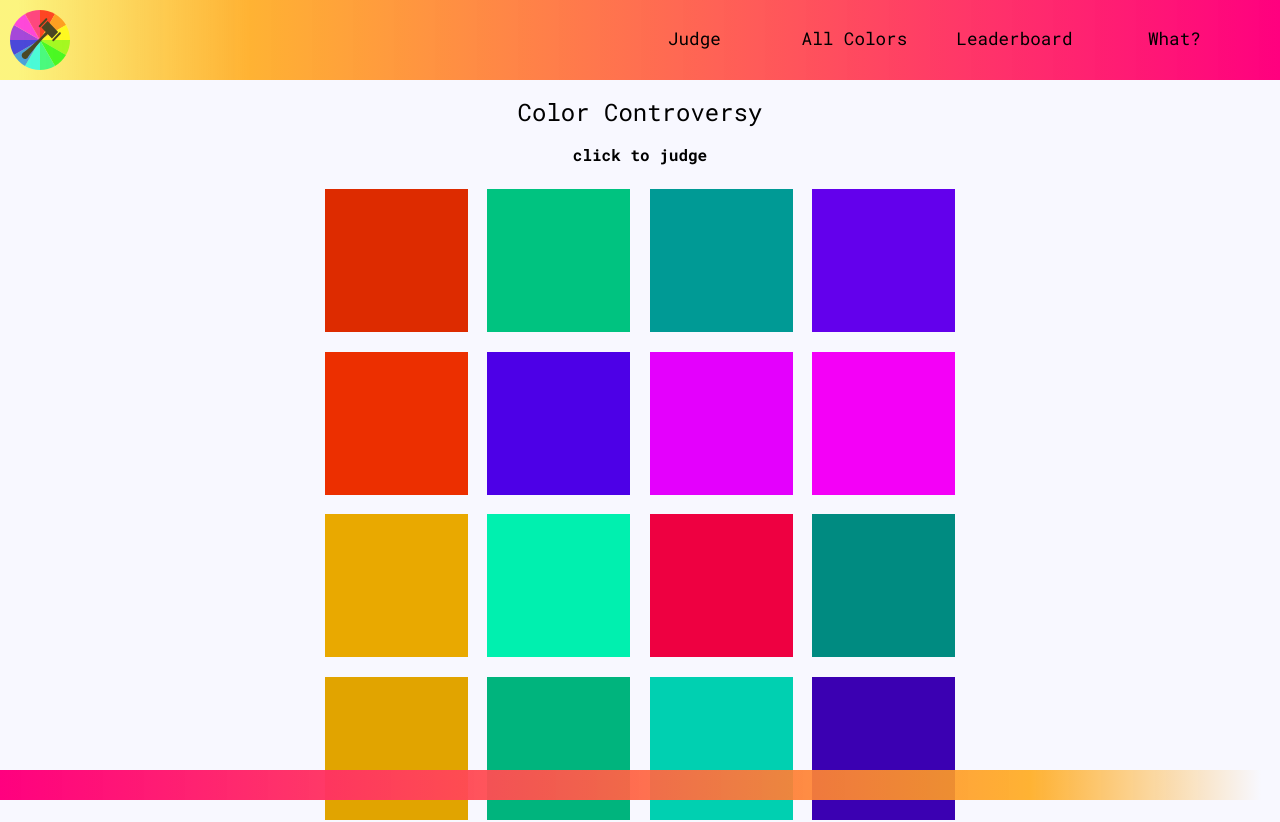
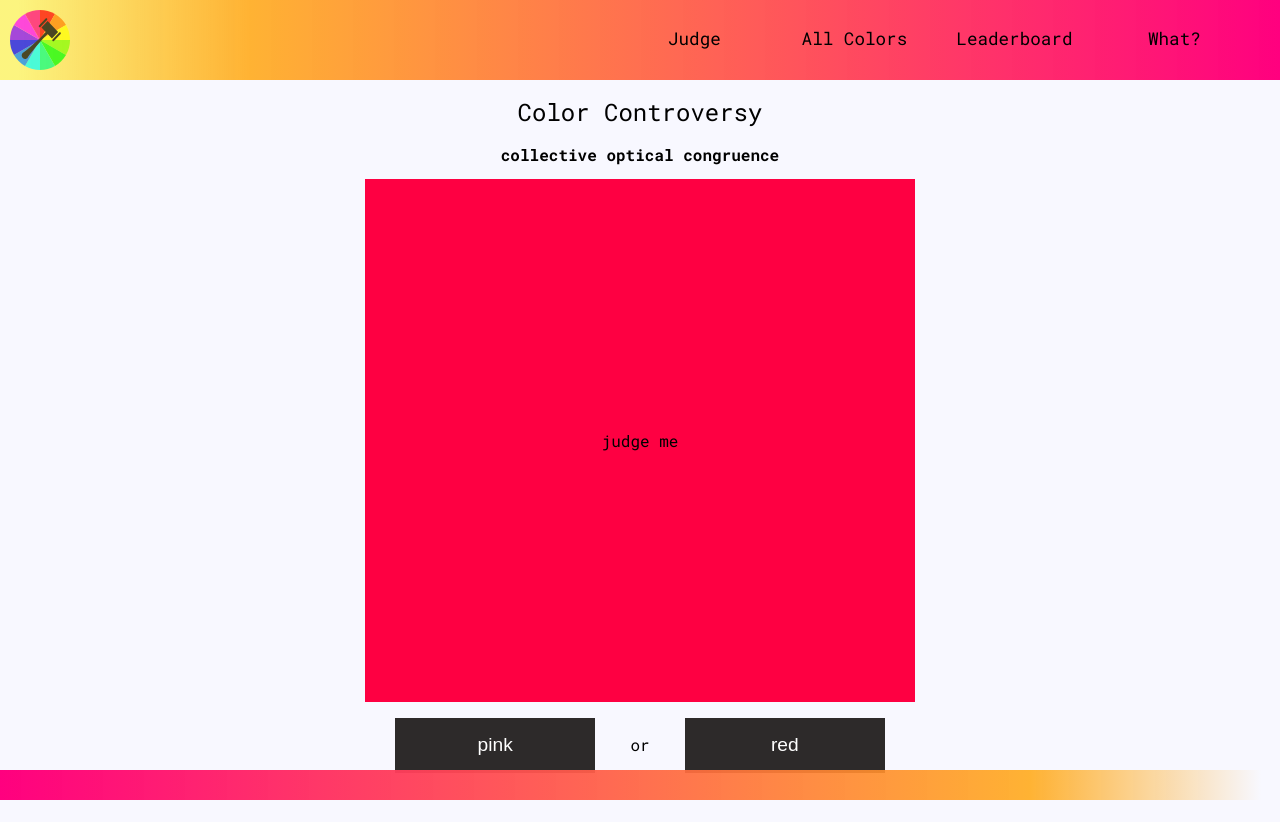
Before and after one commit to robinovitch61/color-controversy, a React (Create React App) app in the folder react-frontend/: page /colors in a window 1280 px wide. Shown: the top 822 px of the page. Built offline with nearby package versions, Linux system fonts and the light colour scheme.

Commit message:
fix subpage reloads being broken

```diff
--- a/react-frontend/public/index.html
+++ b/react-frontend/public/index.html
@@ -25,6 +25,8 @@
       Learn how to configure a non-root public URL by running `npm run build`.
     -->
     <title>Color Controversy</title>
+    <script data-goatcounter="https://stats.theleo.zone/count"
+            async src="//stats.theleo.zone/count.js"></script>
   </head>
   <body>
     <noscript>You need to enable JavaScript to run this app.</noscript>
--- a/react-frontend/src/App.tsx
+++ b/react-frontend/src/App.tsx
@@ -1,28 +1,43 @@
-import React from 'react';
+import React, { useState } from 'react';
 import './App.scss';
 import Nav from './components/Nav/Nav';
 import Judge from './components/Judge/Judge';
 import AllColors from './components/AllColors/AllColors';
 import Leaderboard from './components/Leaderboard/Leaderboard';
 import About from './components/About/About';
-import { BrowserRouter as Router, Switch, Route } from 'react-router-dom';
 import Footer from './components/Footer';
 import { StyledPageContent } from './style/style';
 
+export type Page = 'judge' | 'colors' | 'leaderboard' | 'what';
+
 function App() {
+  const [page, setPage] = useState<Page>('judge');
+  const [judgeKey, setJudgeKey] = useState(0);
+  const [judgeHex, setJudgeHex] = useState<string | null>(null);
+
+  const navigateToJudge = (hex?: string) => {
+    setJudgeHex(hex ?? null);
+    setJudgeKey((k) => k + 1);
+    setPage('judge');
+  };
+
+  const renderPage = () => {
+    switch (page) {
+      case 'colors': return <AllColors navigateToJudge={navigateToJudge} />;
+      case 'leaderboard': return <Leaderboard />;
+      case 'what': return <About />;
+      default: return <Judge key={judgeKey} initialHex={judgeHex} />;
+    }
+  };
+
   return (
-    <Router basename={process.env.PUBLIC_URL}>
+    <>
       <StyledPageContent>
-        <Nav />
-        <Switch>
-          <Route path='/' exact component={Judge} />
-          <Route path='/colors' component={AllColors} />
-          <Route path='/leaderboard' component={Leaderboard} />
-          <Route path='/what' component={About} />
-        </Switch>
+        <Nav setPage={setPage} currentPage={page} navigateToJudge={navigateToJudge} />
+        {renderPage()}
       </StyledPageContent>
       <Footer />
-    </Router>
+    </>
   );
 }
 
--- a/react-frontend/src/components/AllColors/AllColors.tsx
+++ b/react-frontend/src/components/AllColors/AllColors.tsx
@@ -11,7 +11,11 @@ async function getColors() {
   return colors.body;
 }
 
-function AllColors() {
+interface AllColorsProps {
+  navigateToJudge: (hex: string) => void;
+}
+
+function AllColors({ navigateToJudge }: AllColorsProps) {
   const [colors, setColors] = useState(['']);
 
   const updateColors = () => {
@@ -30,7 +34,7 @@ function AllColors() {
       <StyledTitleDiv>
         <h2>click to judge</h2>
       </StyledTitleDiv>
-      <ColorGrid colors={colors} />
+      <ColorGrid colors={colors} navigateToJudge={navigateToJudge} />
     </div>
   );
 }
--- a/react-frontend/src/components/AllColors/Color.tsx
+++ b/react-frontend/src/components/AllColors/Color.tsx
@@ -1,11 +1,11 @@
 import React from 'react';
 import { StyledColorDiv } from '../../style/style';
-import { Link } from 'react-router-dom';
 
 interface ColorProps {
   hexColor: string;
   nColorsPerRow: number;
   marginPerc: number;
+  navigateToJudge: (hex: string) => void;
 }
 
 function Color(props: ColorProps) {
@@ -14,14 +14,9 @@ function Color(props: ColorProps) {
       color={props.hexColor}
       marginPerc={props.marginPerc}
       nColorsPerRow={props.nColorsPerRow}
-    >
-      <Link
-        to={{
-          pathname: `/`,
-          state: props.hexColor,
-        }}
-      />
-    </StyledColorDiv>
+      onClick={() => props.navigateToJudge(props.hexColor)}
+      style={{ cursor: 'pointer' }}
+    />
   );
 }
 
--- a/react-frontend/src/components/AllColors/ColorGrid.tsx
+++ b/react-frontend/src/components/AllColors/ColorGrid.tsx
@@ -7,6 +7,7 @@ const MARGIN_BETWEEN_COLORS_PERC = 1.5;
 
 interface ColorGridProps {
   colors: string[];
+  navigateToJudge: (hex: string) => void;
 }
 
 function ColorGrid(props: ColorGridProps) {
@@ -22,6 +23,7 @@ function ColorGrid(props: ColorGridProps) {
             hexColor={color}
             nColorsPerRow={NUM_COLORS_PER_ROW}
             marginPerc={MARGIN_BETWEEN_COLORS_PERC}
+            navigateToJudge={props.navigateToJudge}
           />
         ))}
       </StyledColorGridDiv>
--- a/react-frontend/src/components/Judge/Judge.tsx
+++ b/react-frontend/src/components/Judge/Judge.tsx
@@ -11,7 +11,6 @@ import {
   StyledColorResultsDiv,
   StyledTitleDiv,
 } from '../../style/style';
-import { useLocation } from 'react-router-dom';
 import {
   updateControversialCount,
   updateJudgeCount,
@@ -41,12 +40,15 @@ const defaultColor: ModelsColor = {
   nSecond: 0,
 };
 
-function Judge() {
+interface JudgeProps {
+  initialHex?: string | null;
+}
+
+function Judge({ initialHex }: JudgeProps) {
   const [isLoading, setIsLoading] = useState(true);
   const [color, setColor] = useState(defaultColor);
   const [choice, setChoice] = useState('');
   const [isJudging, setIsJudging] = useState(true);
-  const location = useLocation(); // react router
   const dispatch = useDispatch(); // redux
   const store = useStore(); // redux
 
@@ -128,19 +130,15 @@ function Judge() {
     return Math.round((controversialCount / judgeCount) * 100);
   };
 
-  // set initial color and reset state when component mounts or location changes
   useEffect(() => {
-    // Reset judging state when navigating to Judge
     setChoice('');
     setIsJudging(true);
-
-    const hexColor = location.state as string;
-    if (hexColor) {
-      setColorFromHex(hexColor);
+    if (initialHex) {
+      setColorFromHex(initialHex);
     } else {
       getRandomHexAndSetColor();
     }
-  }, [location.pathname, location.state]); // Also depend on pathname to reset when navigating to Judge route
+  }, []); // eslint-disable-line react-hooks/exhaustive-deps
 
   const judgeContent = (
     <StyledJudgeContainerDiv
--- a/react-frontend/src/components/Leaderboard/Leaderboard.tsx
+++ b/react-frontend/src/components/Leaderboard/Leaderboard.tsx
@@ -13,10 +13,6 @@ async function getRankings() {
   return colors.body;
 }
 
-interface LeaderboardProps {
-  colors: ModelsColor[];
-}
-
 const defaultColor: ModelsColor = {
   hex: '#000000',
   firstOption: '',
@@ -30,7 +26,7 @@ const defaultColors = Array(10)
     return { ...col, hex: `#00000${idx.toString()}` };
   });
 
-function Leaderboard(props: LeaderboardProps) {
+function Leaderboard() {
   const [colors, setColors] = useState(defaultColors);
   const [isLoading, setIsLoading] = useState(true);
 
--- a/react-frontend/src/components/Nav/Nav.tsx
+++ b/react-frontend/src/components/Nav/Nav.tsx
@@ -1,15 +1,21 @@
 import React from 'react';
-import { Link } from 'react-router-dom';
 import { useSelector, useDispatch } from 'react-redux';
 import { AppState } from '../../store/types';
 import { toggleNav } from '../../store/actions';
 import { StyledNav, StyledNavButton } from '../../style/style';
+import { Page } from '../../App';
 
 const logo = `${process.env.PUBLIC_URL}/logo.svg`;
 const hamburger = `${process.env.PUBLIC_URL}/hamburger.svg`;
 const exit = `${process.env.PUBLIC_URL}/exit.svg`;
 
-export default function Nav() {
+interface NavProps {
+  setPage: (page: Page) => void;
+  currentPage: Page;
+  navigateToJudge: () => void;
+}
+
+export default function Nav({ setPage, currentPage, navigateToJudge }: NavProps) {
   const navOpen = useSelector((state: AppState) => state.navOpen);
   const dispatch = useDispatch();
 
@@ -25,32 +31,31 @@ export default function Nav() {
     }
   };
 
-  // TODO: Make this more component-ey
   return (
     <StyledNav>
       {/* logo */}
       <div className={'nav-logo-container'}>
-        <Link to='/' onClick={() => hideNav()}>
+        <span onClick={() => navigateToJudge()} style={{ cursor: 'pointer' }}>
           <span>
             <img className={'nav-logo'} src={logo} alt={'color wheel logo'}></img>
           </span>
-        </Link>
+        </span>
       </div>
 
       {/* desktop */}
       <div className={'nav-links'}>
-        <Link to='/'>
+        <span onClick={() => navigateToJudge()}>
           <span>Judge</span>
-        </Link>
-        <Link to='/colors'>
+        </span>
+        <span onClick={() => setPage('colors')}>
           <span>All Colors</span>
-        </Link>
-        <Link to='/leaderboard'>
+        </span>
+        <span onClick={() => setPage('leaderboard')}>
           <span>Leaderboard</span>
-        </Link>
-        <Link to='/what'>
+        </span>
+        <span onClick={() => setPage('what')}>
           <span>What?</span>
-        </Link>
+        </span>
       </div>
 
       {/* mobile */}
@@ -74,18 +79,18 @@ export default function Nav() {
         className={'nav-links-mobile'}
         style={{ display: navOpen ? '' : 'none' }}
       >
-        <Link to='/' onClick={() => hideNav()}>
+        <span onClick={() => { navigateToJudge(); hideNav(); }}>
           <span>Judge</span>
-        </Link>
-        <Link to='/colors' onClick={() => hideNav()}>
+        </span>
+        <span onClick={() => { setPage('colors'); hideNav(); }}>
           <span>All Colors</span>
-        </Link>
-        <Link to='/leaderboard' onClick={() => hideNav()}>
+        </span>
+        <span onClick={() => { setPage('leaderboard'); hideNav(); }}>
           <span>Leaderboard</span>
-        </Link>
-        <Link to='/what' onClick={() => hideNav()}>
+        </span>
+        <span onClick={() => { setPage('what'); hideNav(); }}>
           <span>What?</span>
-        </Link>
+        </span>
       </div>
     </StyledNav>
   );
--- a/react-frontend/src/style/style.ts
+++ b/react-frontend/src/style/style.ts
@@ -305,12 +305,14 @@ export const StyledNav = styled.nav`
       display: none;
     }
 
-    a {
+    span {
       width: 160px;
       margin: 0;
       height: 100%;
       display: inline-block;
       text-align: center;
+      cursor: pointer;
+      user-select: none;
 
       // allows vertical middle  alignment
       &:before {
@@ -338,7 +340,7 @@ export const StyledNav = styled.nav`
     font-size: 1.1rem;
     z-index: 5;
 
-    a {
+    span {
       width: 90%;
       padding: 1.5rem 0;
       margin: 0.3rem 0;
@@ -346,6 +348,8 @@ export const StyledNav = styled.nav`
       display: flex;
       align-items: center;
       justify-content: center;
+      cursor: pointer;
+      user-select: none;
     }
 
     @media screen and (max-width: ${TRANSITION_WIDTH_MOBILE}px) {
```
